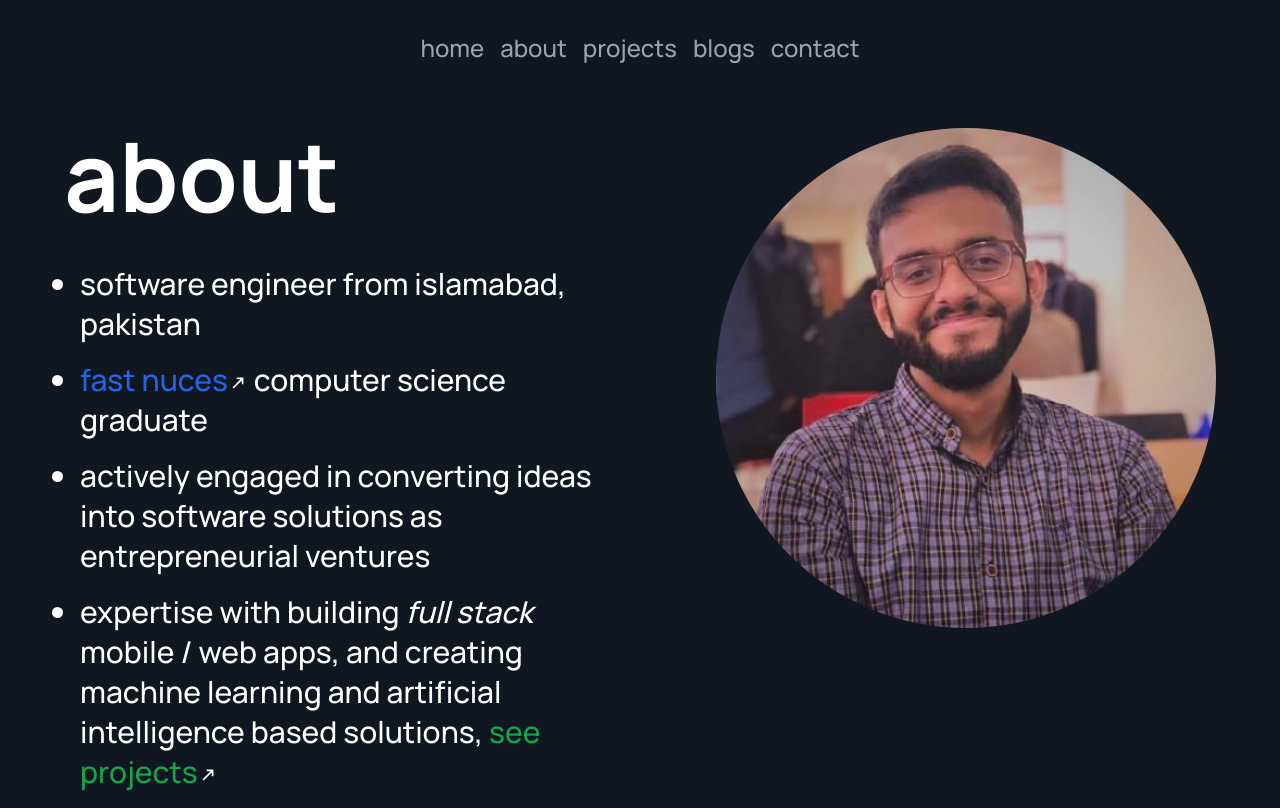
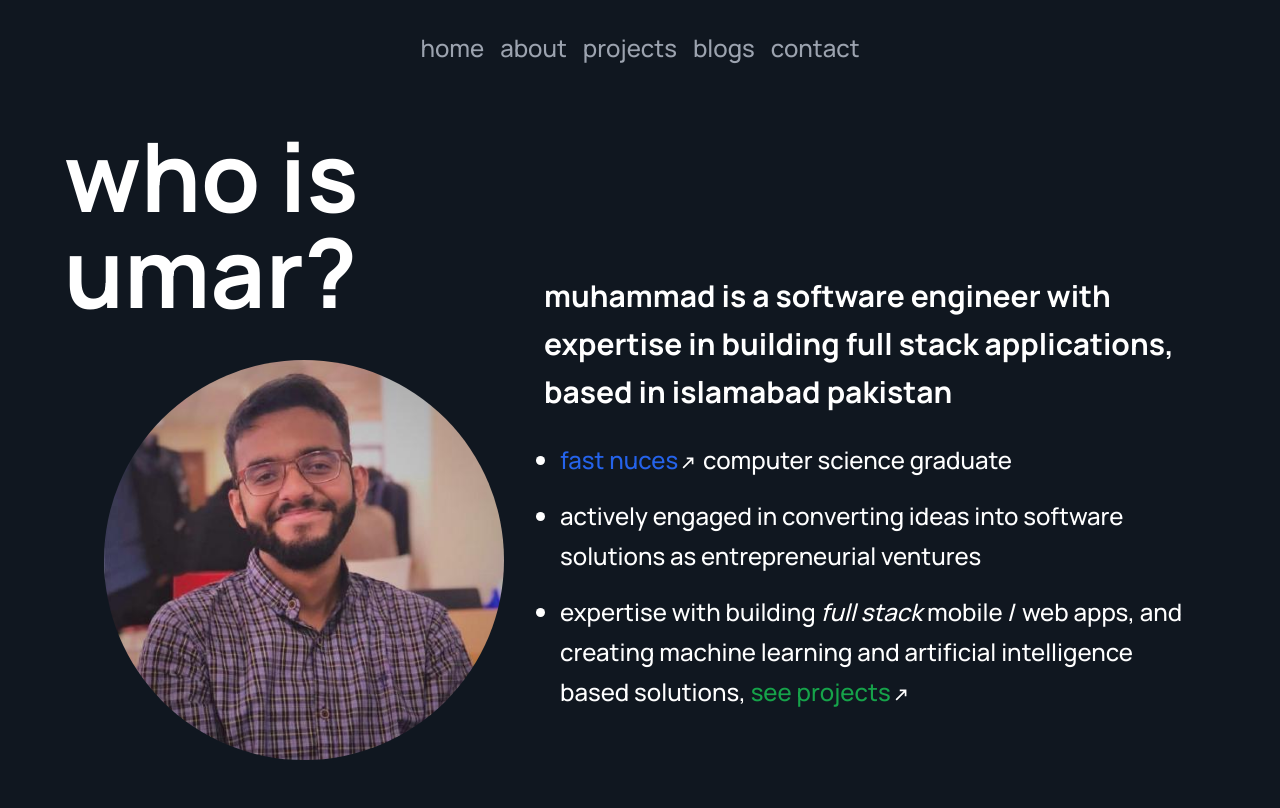
Before and after one commit to umarwaseeem/muhammadumarwaseem, a Next.js app: page /about in a window 1280 px wide. Built offline with nearby package versions, Linux system fonts and the light colour scheme.

Commit message:
style: restructured about page

```diff
--- a/app/about/page.js
+++ b/app/about/page.js
@@ -6,14 +6,19 @@ export default function About() {
     return (
         <PageWrapper>
 
-            <section className="flex h-[93vh] flex-col lg:flex-row items-center lg:items-start justify-center lg:justify-evenly bg-midnightblue p-16">
+            <section className="flex h-fit lg:h-[93vh] flex-col lg:flex-row items-center lg:items-start justify-center lg:justify-evenly bg-midnightblue p-16">
                 {/* Left side content */}
-                <div className="flex flex-col lg:w-1/2 justify-center items-center lg:items-start lg:justify-start h-fit lg:h-full">
-                    <h2 className="font-bold text-4xl lg:text-8xl text-white mb-16 lg:mb-10 lg:mr-8">about</h2>
-                    <ul className="text-white text-xl lg:text-3xl mb-4 lg:mb-6 text-left lg:text-left list-disc px-4 leading-8 lg:leading-10">
-                        <li className="mb-4">
-                            software engineer from islamabad, pakistan
-                        </li>
+                <div className="flex flex-col lg:w-5/12 justify-center items-center lg:items-start lg:justify-start h-fit lg:h-full">
+                    <h2 className="font-bold text-4xl lg:text-8xl text-white">who is umar?</h2>
+                    <div className="flex justify-center items-center w-1/2 lg:w-full mt-10">
+                        <Image src="/umar.jpeg" alt="Umar's image" width={400} height={400} className="rounded-full" />
+                    </div>
+                </div>
+
+                {/* Right side image */}
+                <div className="flex flex-col justify-start items-start lg:justify-end lg:items-end lg:w-7/12">
+                    <h2 className="font-bold text-2xl lg:text-3xl text-white text-center lg:text-left pt-12 lg:pt-36 pb-6 lg:leading-[3rem]">muhammad is a software engineer with expertise in building full stack applications, based in islamabad pakistan</h2>
+                    <ul className="text-white text-xl lg:text-2xl mb-4 lg:mb-6 text-left lg:text-left list-disc px-4 leading-8 lg:leading-10">
                         <li className="mb-4">
                             <Link href="https://www.nu.edu.pk/" className="text-blue-600 hover:underline underline-offset-4">
                                 fast nuces<Image src="/arrow-top-left.svg" alt="Projects" className="rotate-90 inline" width={20} height={20} />
@@ -32,13 +37,6 @@ export default function About() {
                         </li>
                     </ul>
                 </div>
-
-                {/* Right side image */}
-                <div className="flex justify-center items-center lg:justify-end lg:items-end lg:w-1/2">
-                    <div className="flex justify-end items-center w-1/2 lg:w-full">
-                        <Image src="/umar.jpeg" alt="Umar's image" width={500} height={500} className="rounded-full" />
-                    </div>
-                </div>
             </section>
         </PageWrapper>
 
--- a/app/contact/page.js
+++ b/app/contact/page.js
@@ -6,7 +6,6 @@ import Image from 'next/image';
 import LinkIcon from '../components/icons/link-icon';
 import PageWrapper from '../components/pagewrapper';
 import { useEffect, useState } from 'react';
-import { Button } from '@/components/ui/button';
 
 const contactLinks = [
     {
```
